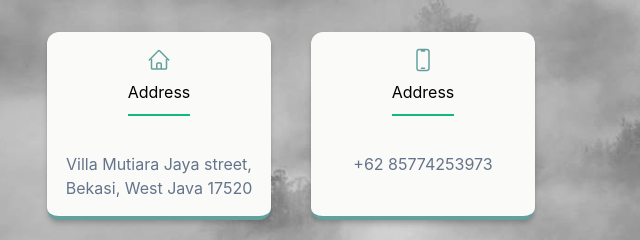
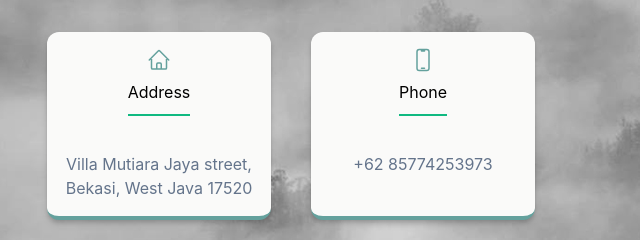
Before and after one commit to M4rc000/Portfolio, a website: page index.html in a window 1280 px wide. Shown: the part 3599-3839 px from the top of the page, 349-989 px from the left. Drawn offline with Linux system fonts and the light colour scheme; files whose address does not match are found by name.

Commit message:
Update index.html

```diff
--- a/index.html
+++ b/index.html
@@ -802,7 +802,7 @@
               </svg>
             </span>
             <span class="py-3 border-b-2 border-primary">
-            Address
+            Phone
             </span>
             <span class="block mt-12 text-secondary">
               +62 85774253973
```
